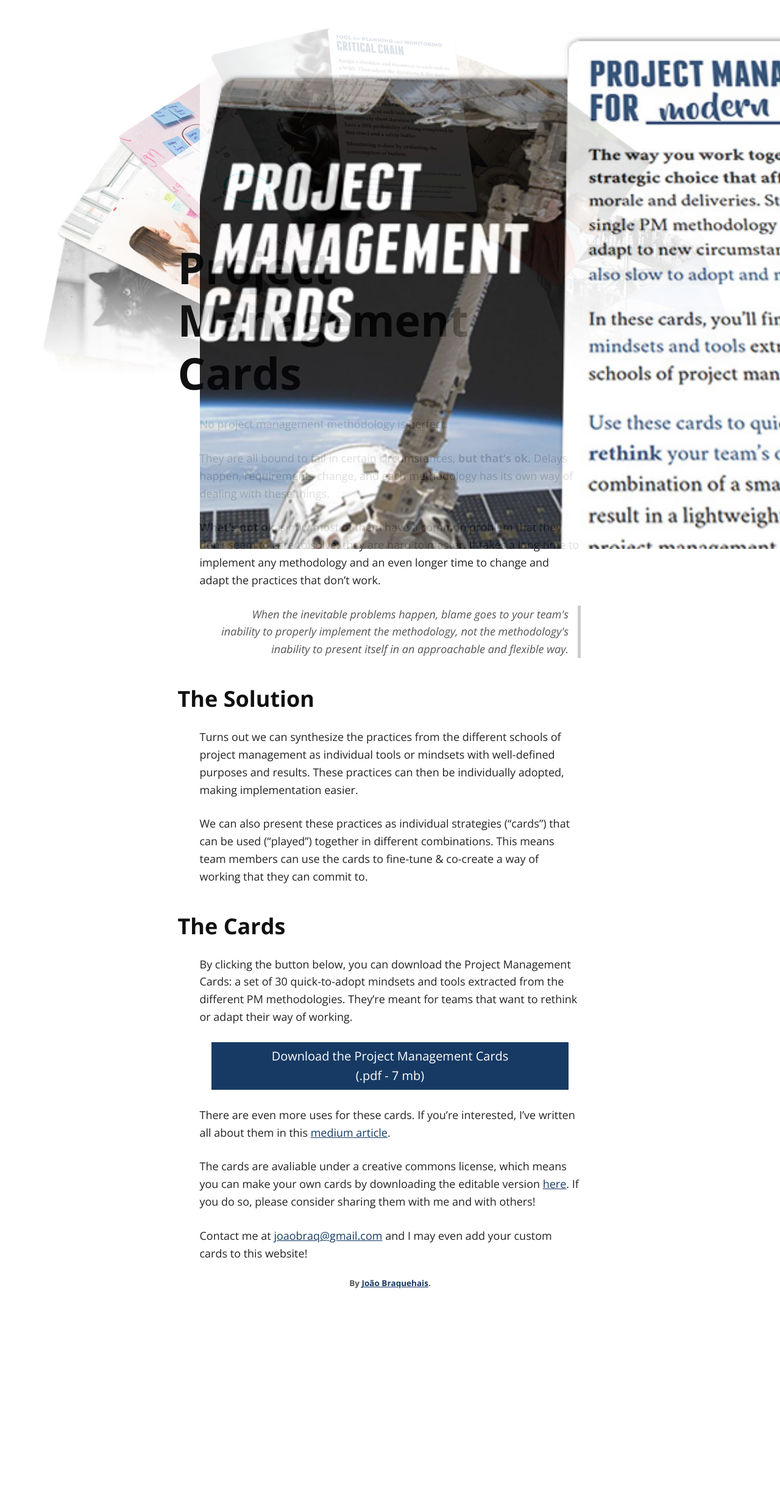
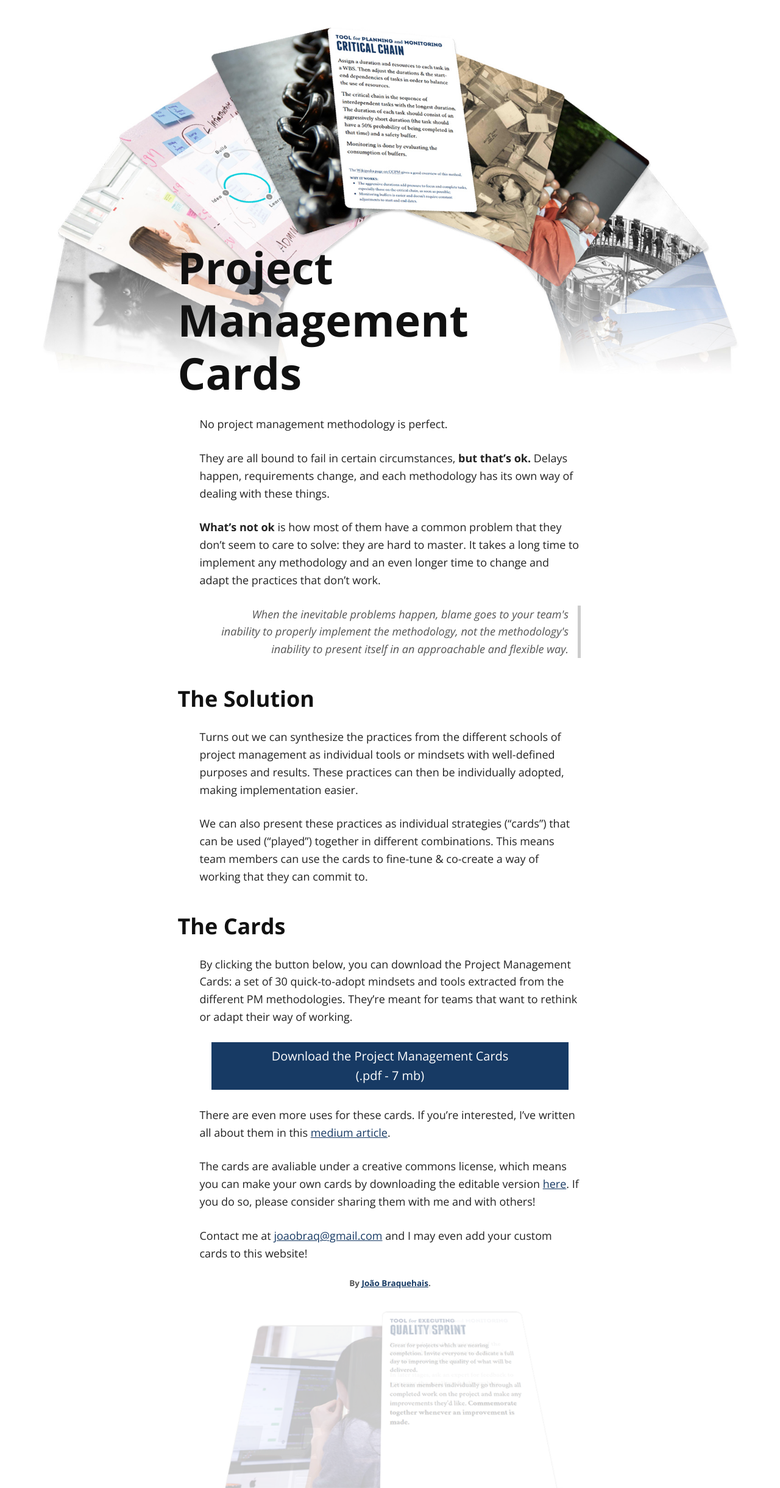
Before and after one commit to pmcards/pmcards.github.io, a Jekyll site: the page built from index.md, in a window 1280 px wide. Shown: the whole page at 61% size. Built offline with Jekyll 4.4.1, drawn with Linux system fonts in a browser that asks for light colours; before the commit the page ends 2140 px from its top, so only the background shows below that.

Commit message:
Responsive Slider

```diff
--- a/css/solo.css
+++ b/css/solo.css
@@ -199,23 +199,38 @@
 }
 
 /** ANIMATION **/
-@-webkit-keyframes fade-out {
-  33% {
-    opacity: 1; }
-  66% {
-    opacity: 0; }
+@-webkit-keyframes xfade{
+  17% {
+    opacity:1;
+  }
+  25% {
+    opacity:0;
+  }
+  92% {
+    opacity:0;
+  }
 }
-@-moz-keyframes fade-out {
-  33% {
-    opacity: 1; }
-  66% {
-    opacity: 0; }
+@-moz-keyframes xfade{
+  17% {
+    opacity:1;
+  }
+  25% {
+    opacity:0;
+  }
+  92% {
+    opacity:0;
+  }
 }
-@keyframes fade-out {
-  33% {
-    opacity: 1; }
-  66% {
-    opacity: 0; }
+@keyframes xfade{
+  17% {
+    opacity:1;
+  }
+  25% {
+    opacity:0;
+  }
+  92% {
+    opacity:0;
+  }
 }
 
 ul.kf-slider, ul.kf-slider li
@@ -223,12 +238,16 @@
 list-style-type: none;
 margin:0;
 padding:0;
+position: relative;
 }
 
 ul.kf-slider li{
-  height: 100%;
-  width: 100%;
+  height: 140px;
+  width: 250px;
   position: absolute;
+  margin: 0 auto;
+  left: 0;
+  right: 0;
   top: 0;
   background-size: cover;
   background-repeat: no-repeat;
@@ -236,36 +255,50 @@
   z-index: 0;
   opacity: 0;
   /*-- Add animation --*/
-    -webkit-animation: fade-out 25s infinite both;
-    -moz-animation: fade-out 25s infinite both;
-    animation: fade-out 25s infinite both;
+    -webkit-animation: xfade 20s 16s infinite;
+    -moz-animation: xfade 20s 16s infinite;
+    animation: xfade 20s 16s infinite;
   background-image: url(../images/card1.jpg);
+}
+
+@media (min-width: 440px) {
+  ul.kf-slider li{
+    height: 200px;
+    width: 350px;
+  }
+}
+
+@media (min-width: 680px) {
+  ul.kf-slider li{
+    height: 300px;
+    width: 625px;
+  }
 }
 
 ul.kf-slider li:nth-child(2){
   background-image: url(../images/card2.jpg);
-    -webkit-animation-delay: 5s;
-    -moz-animation-delay: 5s;
-    animation-delay: 5s;
+    -webkit-animation: xfade 20s 12s infinite;
+    -moz-animation: xfade 20s 12s infinite;
+    animation: xfade 20s 12s infinite;
 }
 
 ul.kf-slider li:nth-child(3){
   background-image: url(../images/card3.jpg);
-    -webkit-animation-delay: 10s;
-    -moz-animation-delay: 10s;
-    animation-delay: 10s;
+    -webkit-animation: xfade 20s 8s infinite;
+    -moz-animation: xfade 20s 8s infinite;
+    animation: xfade 20s 8s infinite;
 }
 
 ul.kf-slider li:nth-child(4){
   background-image: url(../images/card4.jpg);
-    -webkit-animation-delay: 15s;
-    -moz-animation-delay: 15s;
-    animation-delay: 15s;
+    -webkit-animation: xfade 20s 4s infinite;
+    -moz-animation: xfade 20s 4s infinite;
+    animation: xfade 20s 4s infinite;
 }
 
 ul.kf-slider li:nth-child(5){
   background-image: url(../images/card5.jpg);
-    -webkit-animation-delay: 20s;
-    -moz-animation-delay: 20s;
-    animation-delay: 20s;
+    -webkit-animation: xfade 20s 0s infinite;
+    -moz-animation: xfade 20s 0s infinite;
+    animation: xfade 20s 0s infinite;
 }
```
